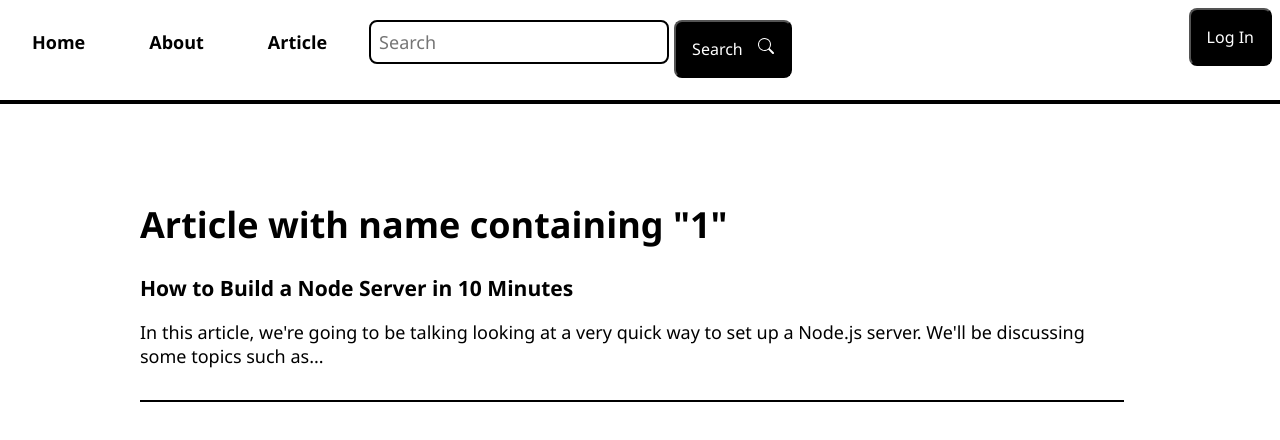
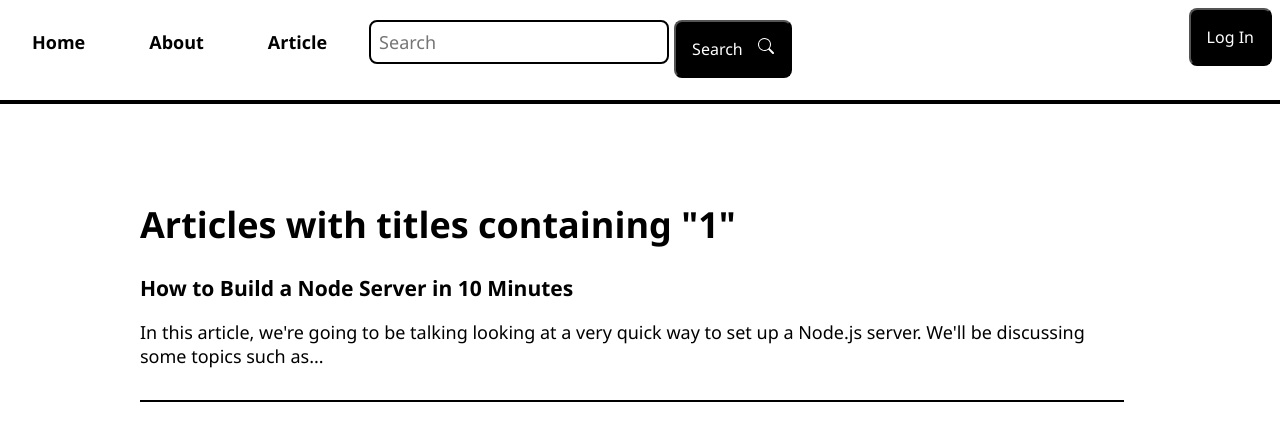
Before and after one commit to drakenevadie19/BlogApp, a React (Create React App) app in the folder my-blog/: page /find-articles/1 in a window 1280 px wide. Shown: the top 440 px of the page. Built offline with nearby package versions, Linux system fonts and the light colour scheme; no server answers.

Commit message:
New Change: Dealling with capitalisms and uppercases are good now

```diff
--- a/my-blog/src/pages/find-articles-by-names.js
+++ b/my-blog/src/pages/find-articles-by-names.js
@@ -7,11 +7,15 @@ const FindArticles = () => {
     // Get the name to find
     const { articleName } = useParams();
 
-    const articleFound = articles.filter(article => article.title.includes(articleName));
+    // Get the lowercase of the finding word
+    const articleNameLower = articleName.toLowerCase();
+
+    // converting to Lowecase will helping Searching tool to reconize article containing "Re" same as "re"
+    const articleFound = articles.filter(article => article.title.toLowerCase().includes(articleNameLower));
 
     return (
         <>
-            <h1>Article with name containing "{articleName}"</h1>
+            <h1>Articles with titles containing "{articleName}"</h1>
             {articleFound.length !== 0 ? (
                 <ArticleList articles={articleFound} />
             ) : (
```
